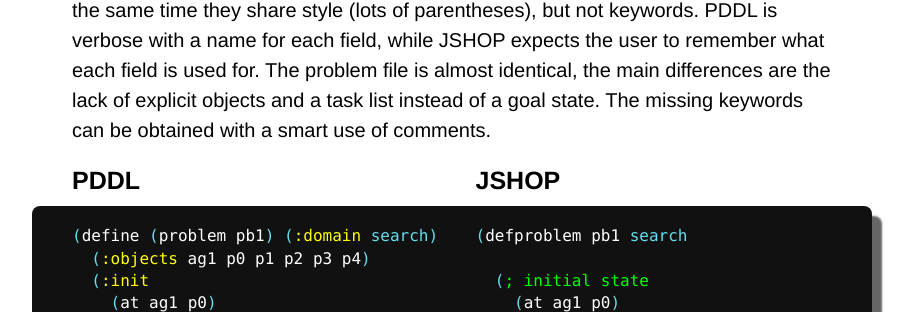
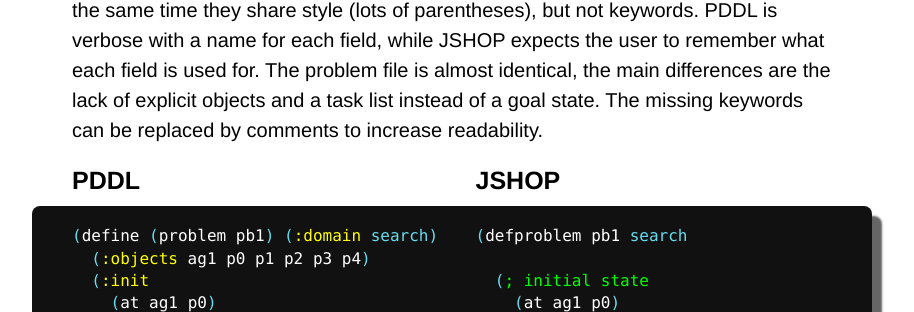
Before and after one commit to Maumagnaguagno/maumagnaguagno.github.io, a Jekyll site: the page built from htn.md, in a window 1280 px wide and 900 px high, scrolled down 473 px. Shown: the part 291-603 px from the top of the window, without its empty margins (188-1102 px from the left). Built offline with Jekyll 4.4.1, drawn with Linux system fonts in a browser that asks for light colours; our own code applies the rules of GitHub Pages for plain Markdown files; some of the changed text lies outside the part shown.

Commit message:
Rephrase HTN comments line

```diff
--- a/htn.md
+++ b/htn.md
@@ -23,7 +23,7 @@ The final plan is obtained from the primitive tasks that remain after every task
 Since both [PDDL](/pddl) and SHOP/JSHOP input were based on Lisp and developed around the same time they share style (lots of parentheses), but not keywords.
 PDDL is verbose with a name for each field, while JSHOP expects the user to remember what each field is used for.
 The problem file is almost identical, the main differences are the lack of explicit objects and a task list instead of a goal state.
-The missing keywords can be obtained with a smart use of comments.
+The missing keywords can be replaced by comments to increase readability.
 
 <div class="split" markdown="1">
 
```
